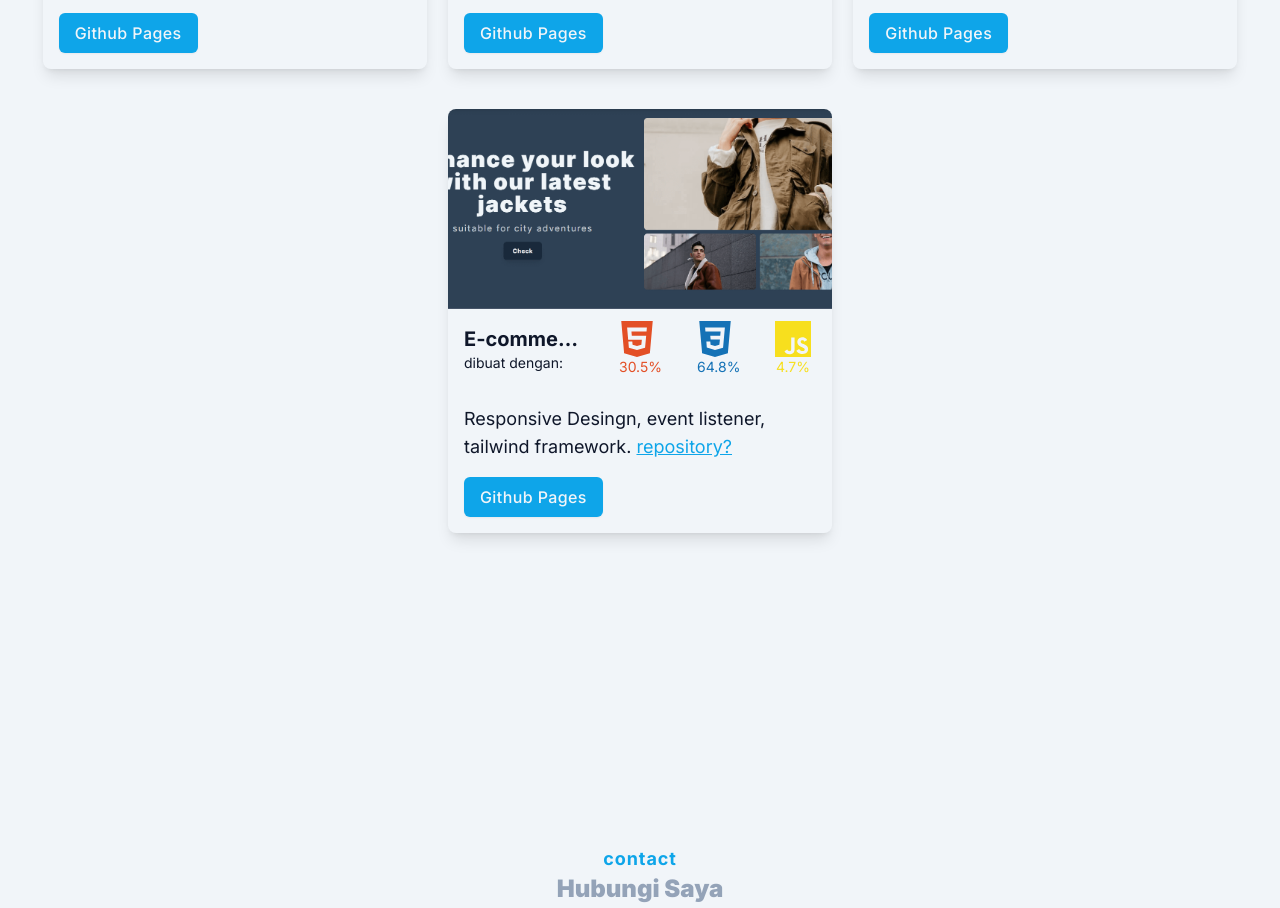
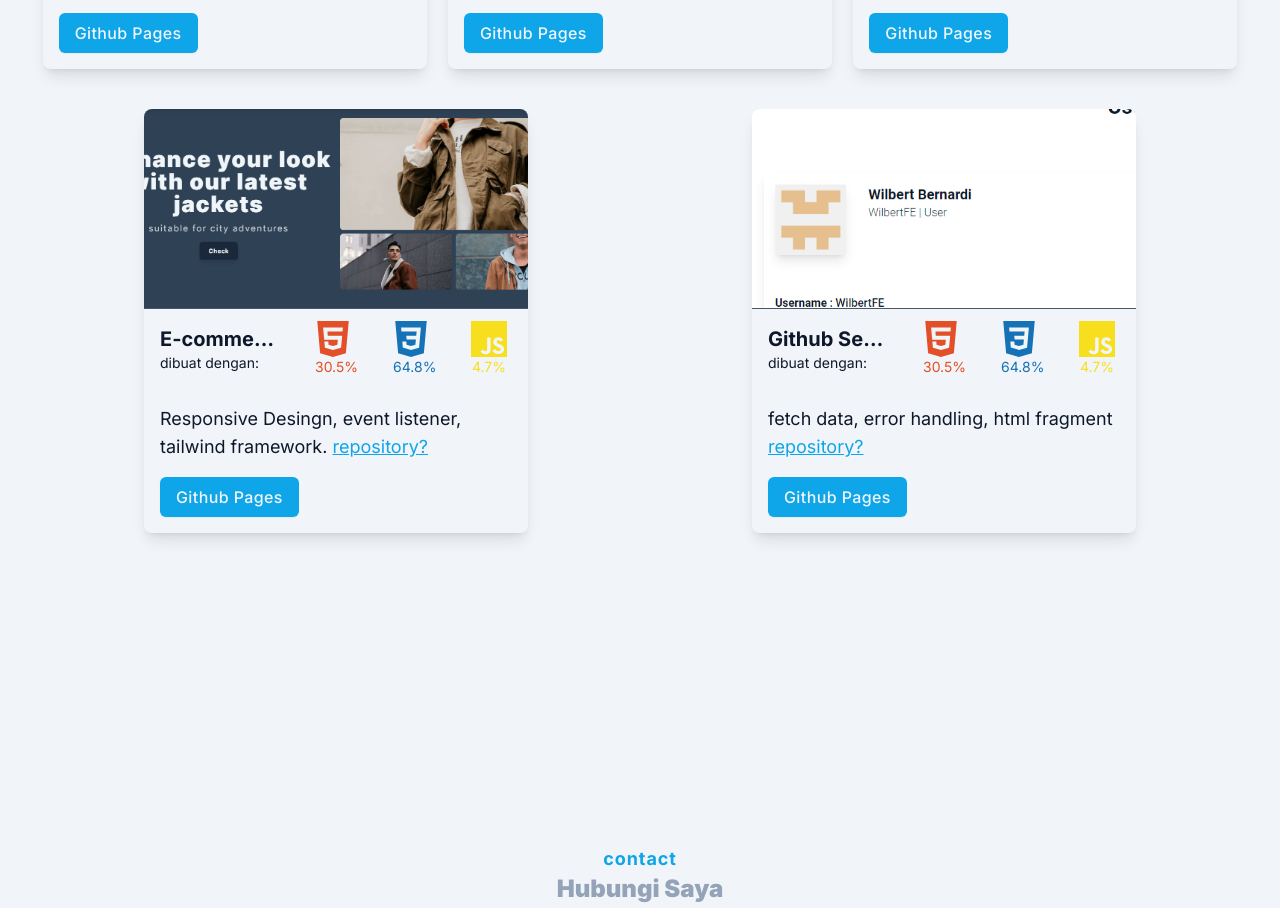
Before and after one commit to WilbertFE/PortofolioV-2.0, a website: page index.html in a window 1280 px wide. Shown: the part 1929-2837 px from the top of the page. Drawn offline with nearby package versions, Linux system fonts and the light colour scheme.

Commit message:
Menambahkan portofolio githubsearch

```diff
--- a/index.html
+++ b/index.html
@@ -230,6 +230,33 @@
                         </div>
                     </div>
                 </div>
+                <div class="card dark:bg-slate-600">
+                    <div class="h-[200px]"><img src="src/img/portofolio/githubsearch.png" alt="github search" class="block w-full h-full object-cover object-center border-b border-slate-600" loading="lazy" /></div>
+                    <div class="flex flex-wrap items-center">
+                        <div class="w-[150px] p-4">
+                            <h1 class="text-xl text-dark font-bold truncate dark:text-abu">Github Search</h1>
+                            <p  class="text-sm text-dark dark:text-abu2">dibuat dengan:</p>
+                        </div>
+                        <div class="flex-1 flex justify-around">
+                            <div class="w-9">
+                                <img src="src/img/html5-color.svg" alt="HTML" class="block w-full" loading="lazy" />
+                                <p class="text-sm text-html text-center">30.5%</p>
+                            </div>
+                            <div class="w-9">
+                                <img src="src/img/css3-color.svg" alt="CSS" class="block w-full" loading="lazy" />
+                                <p class="text-sm text-css text-center">64.8%</p>
+                            </div>
+                            <div class="w-9">
+                                <img src="src/img/javascript-color.svg" alt="Javascript" class="block w-full" loading="lazy" />
+                                <p class="text-sm text-js text-center">4.7%</p>
+                            </div>
+                        </div>
+                        <div class="p-4">
+                            <p class="w-full mb-4 text-dark text-lg dark:text-abu2">fetch data, error handling, html fragment <a href="https://github.com/WilbertFE/Jaaz" target="_blank" class="text-primary underline">repository?</a></p>
+                            <a href="https://wilbertfe.github.io/githubsearch" target="_blank"><button class="button-sky tracking-wide">Github Pages</button></a>
+                        </div>
+                    </div>
+                </div>
             </div>
         </div>
     </section>
```
Also changed, not shown: dist/output.css, src/img/portofolio/githubsearch.png (added).
